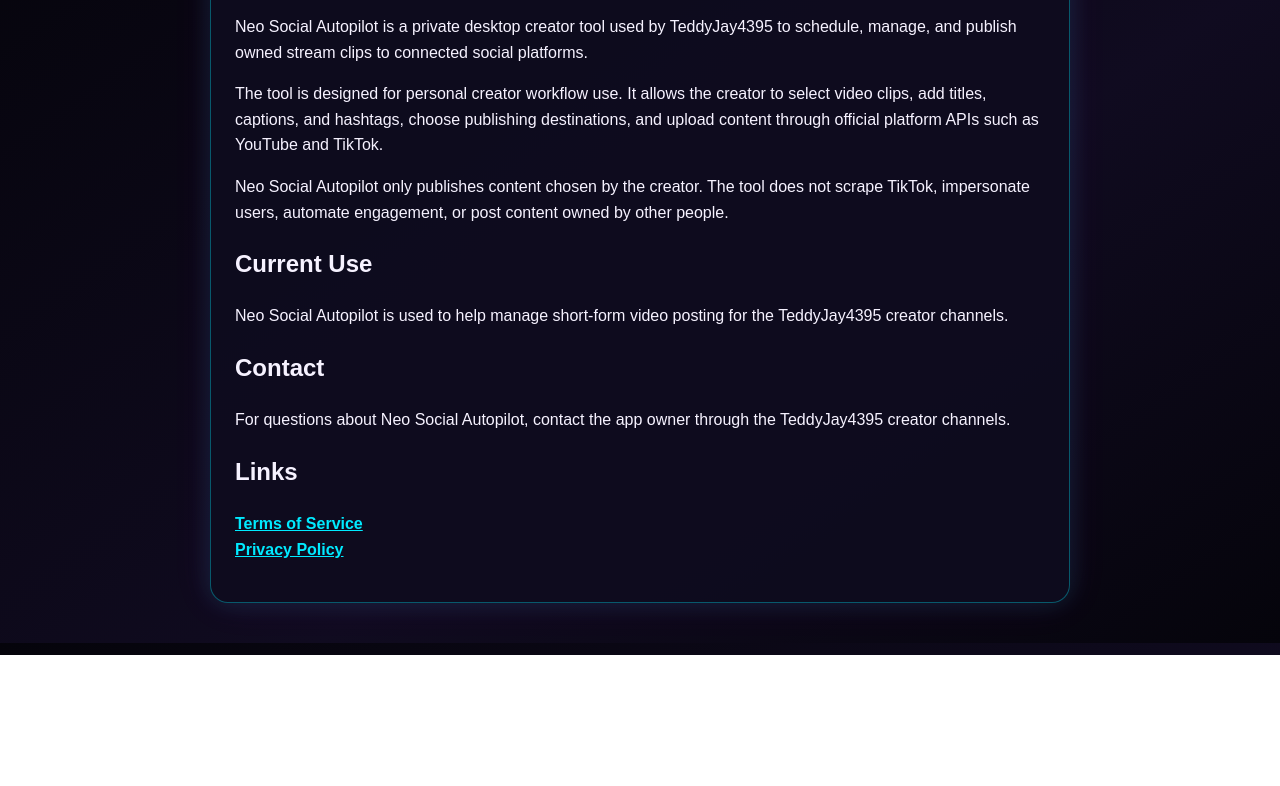
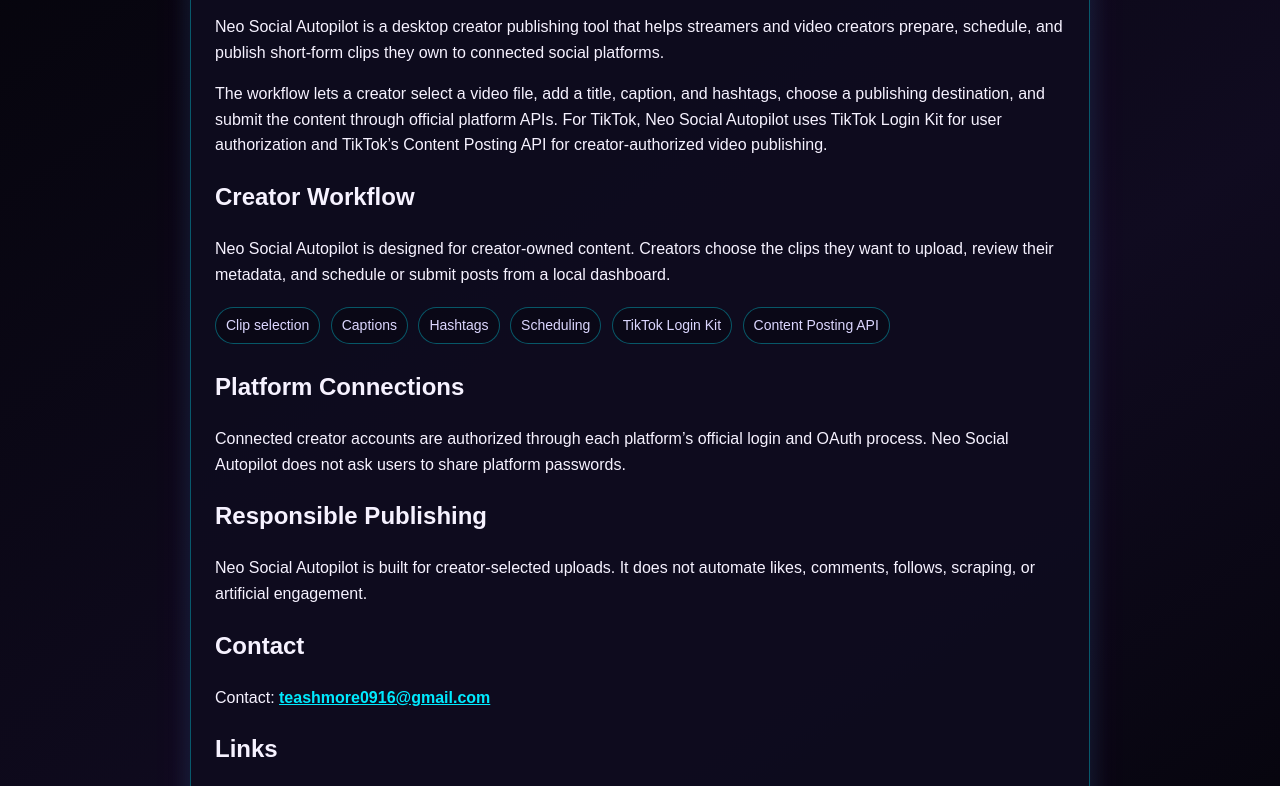
Before and after one commit to teddyjay4395/neo-social-autopilot, a plain HTML site: page index.html in a window 1280 px wide. Shown: the part 145-931 px from the top of the page. Before the commit the page ends 800 px from the top, so only its background shows below. Drawn offline with Linux system fonts and the light colour scheme.

Commit message:
Update index.html

```diff
--- a/index.html
+++ b/index.html
@@ -7,7 +7,7 @@
   <style>
     body {
       font-family: Arial, sans-serif;
-      max-width: 860px;
+      max-width: 900px;
       margin: 40px auto;
       padding: 0 20px;
       line-height: 1.6;
@@ -25,6 +25,16 @@
     h1 {
       text-shadow: 0 0 12px rgba(0, 234, 255, 0.45), 0 0 18px rgba(255, 45, 247, 0.35);
     }
+    .pill {
+      display: inline-block;
+      margin: 4px 6px 4px 0;
+      padding: 6px 10px;
+      border: 1px solid rgba(0, 234, 255, 0.35);
+      border-radius: 999px;
+      background: rgba(0, 0, 0, 0.22);
+      color: #dcd7ff;
+      font-size: 14px;
+    }
   </style>
 </head>
 <body>
@@ -32,31 +42,49 @@
     <h1>Neo Social Autopilot</h1>
 
     <p>
-      Neo Social Autopilot is a private desktop creator tool used by TeddyJay4395
-      to schedule, manage, and publish owned stream clips to connected social platforms.
+      Neo Social Autopilot is a desktop creator publishing tool that helps streamers
+      and video creators prepare, schedule, and publish short-form clips they own to
+      connected social platforms.
     </p>
 
     <p>
-      The tool is designed for personal creator workflow use. It allows the creator
-      to select video clips, add titles, captions, and hashtags, choose publishing
-      destinations, and upload content through official platform APIs such as YouTube and TikTok.
+      The workflow lets a creator select a video file, add a title, caption, and hashtags,
+      choose a publishing destination, and submit the content through official platform APIs.
+      For TikTok, Neo Social Autopilot uses TikTok Login Kit for user authorization and
+      TikTok’s Content Posting API for creator-authorized video publishing.
     </p>
 
+    <h2>Creator Workflow</h2>
     <p>
-      Neo Social Autopilot only publishes content chosen by the creator. The tool does
-      not scrape TikTok, impersonate users, automate engagement, or post content owned by other people.
+      Neo Social Autopilot is designed for creator-owned content. Creators choose the clips
+      they want to upload, review their metadata, and schedule or submit posts from a local
+      dashboard.
     </p>
 
-    <h2>Current Use</h2>
+    <div>
+      <span class="pill">Clip selection</span>
+      <span class="pill">Captions</span>
+      <span class="pill">Hashtags</span>
+      <span class="pill">Scheduling</span>
+      <span class="pill">TikTok Login Kit</span>
+      <span class="pill">Content Posting API</span>
+    </div>
+
+    <h2>Platform Connections</h2>
     <p>
-      Neo Social Autopilot is used to help manage short-form video posting for the
-      TeddyJay4395 creator channels.
+      Connected creator accounts are authorized through each platform’s official login and
+      OAuth process. Neo Social Autopilot does not ask users to share platform passwords.
+    </p>
+
+    <h2>Responsible Publishing</h2>
+    <p>
+      Neo Social Autopilot is built for creator-selected uploads. It does not automate likes,
+      comments, follows, scraping, or artificial engagement.
     </p>
 
     <h2>Contact</h2>
     <p>
-      For questions about Neo Social Autopilot, contact the app owner through the
-      TeddyJay4395 creator channels.
+      Contact: <a href="mailto:teashmore0916@gmail.com">teashmore0916@gmail.com</a>
     </p>
 
     <h2>Links</h2>
```
